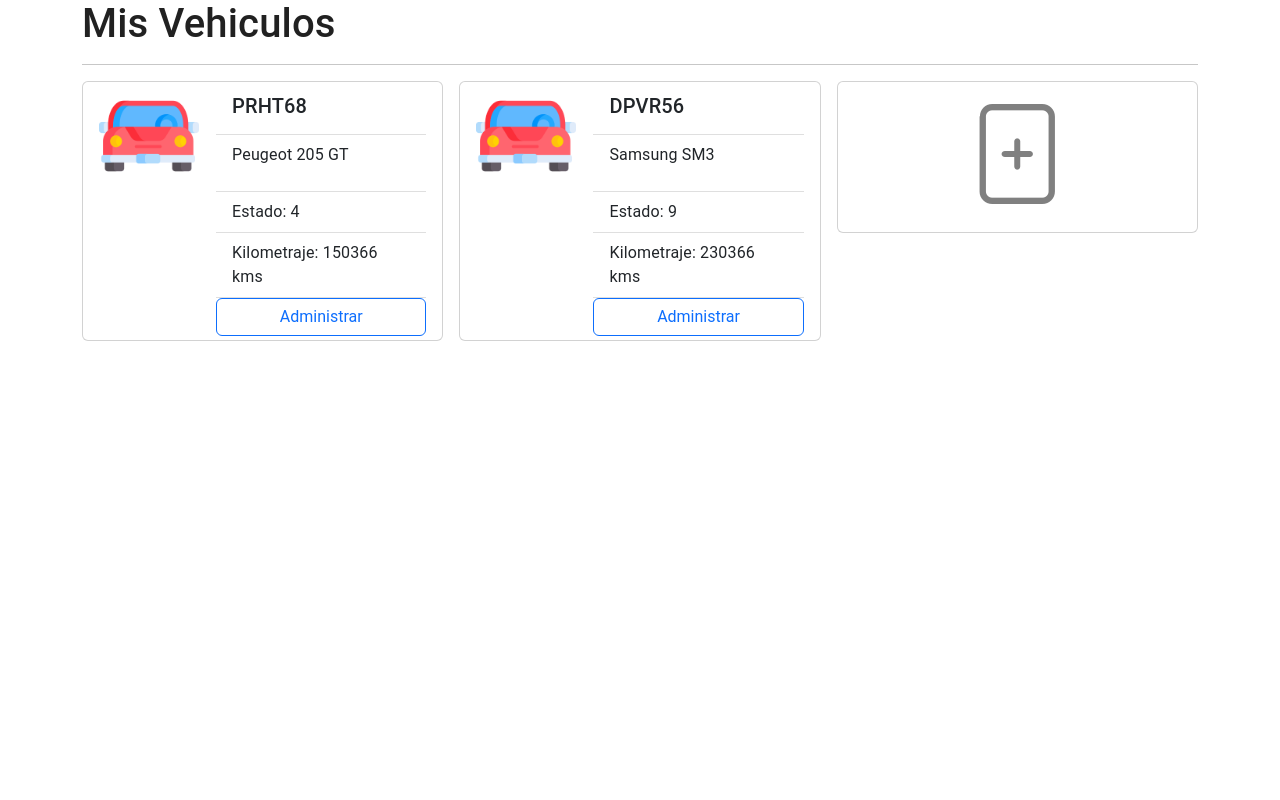
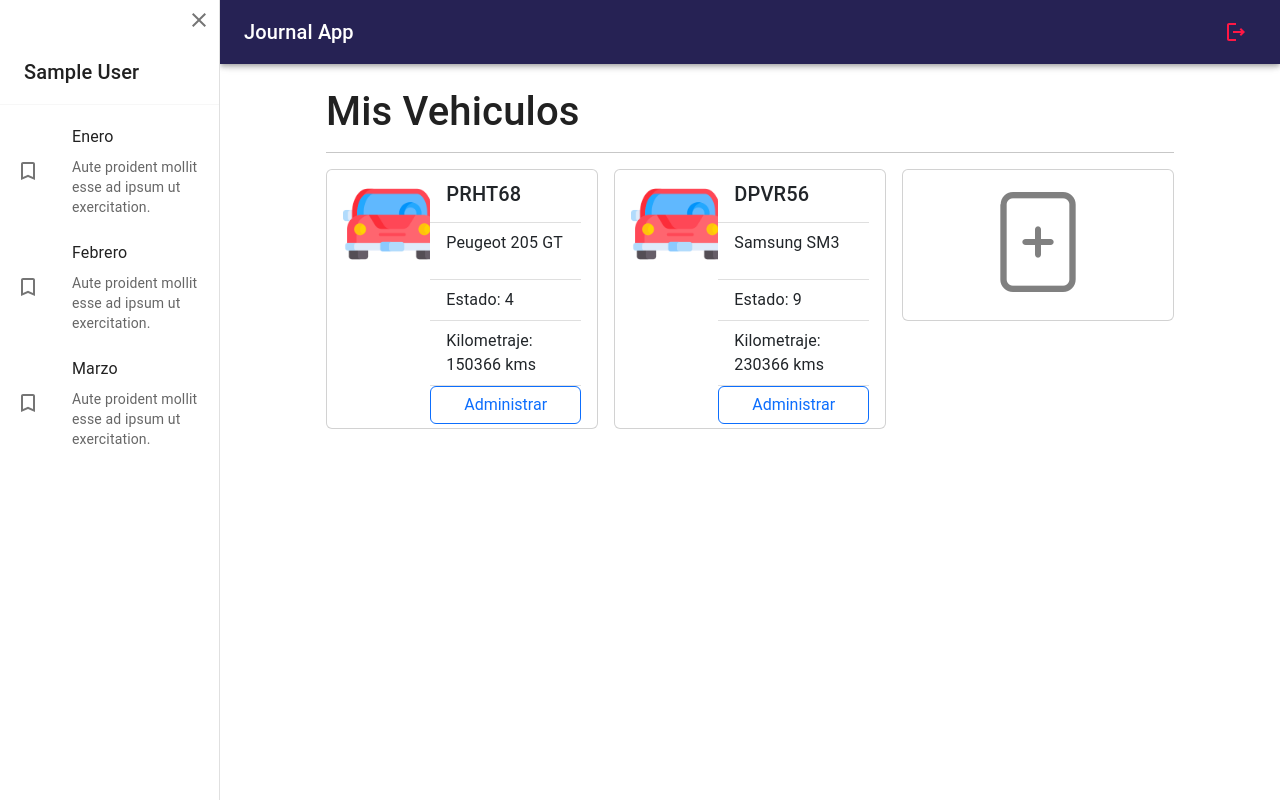
Before and after one commit to racsorazaclasobol/mantencion-vehicular, a React (Vite) app: page /misVehiculos in a window 1280 px wide. Built offline with nearby package versions, Linux system fonts and the light colour scheme; no server answers; sample sign-in values are in the browser's storage.

Commit message:
Se crea NavBar, SideBar, y layour de pagina principal

```diff
--- /dev/null
+++ b/src/vehiculos/components/NavBar.jsx
@@ -0,0 +1,49 @@
+import { LogoutOutlined, MenuOutlined } from "@mui/icons-material"
+import { AppBar, Grid, IconButton, Toolbar, Typography } from "@mui/material"
+import { useDispatch } from "react-redux"
+import { logout, startLogoutFirebase } from "../../store/auth";
+
+export const NavBar = ( { drawerWidth } ) => {
+
+    const dispatch = useDispatch();
+
+    const onLogout = () => {
+        console.log("first")
+
+        dispatch( startLogoutFirebase() )
+
+    }
+
+  return (
+
+    <AppBar
+        position='fixed'
+        sx={ {
+                width:{ sm: `calc(100% - ${ drawerWidth }px)` },
+                ml: { sm: `${ drawerWidth }px` }
+            } }
+    >
+
+    <Toolbar>
+        <IconButton
+            color='inherit'
+            edge="start"
+            sx={ { mr:2, display: { sm: 'none' } } }
+        >
+            <MenuOutlined />
+        </IconButton>
+
+        <Grid container direction='row' justifyContent='space-between' alignItems='center'>
+            <Typography variant="h6" noWrap component="div"> Journal App </Typography>
+
+            <IconButton color="error" onClick={ onLogout } >
+                <LogoutOutlined />
+            </IconButton>
+        </Grid>
+
+    </Toolbar>
+
+    </AppBar>
+
+  )
+}
--- /dev/null
+++ b/src/vehiculos/components/SideBar.jsx
@@ -0,0 +1,82 @@
+import { useSelector } from "react-redux";
+
+import { TurnedInNot, Close } from "@mui/icons-material"
+import { Box, Divider, Drawer, Grid, IconButton, List, ListItem, ListItemButton, ListItemIcon, ListItemText, styled, Toolbar, Typography } from "@mui/material"
+import { useState } from "react";
+
+
+const DrawerHeader = styled('div')(() => ({
+    display: 'flex',
+    alignItems: 'baseline',
+    justifyContent: 'flex-end',
+  }));
+
+export const SideBar = ({ drawerWidth }) => {
+
+    const { displayName } = useSelector( state => state.auth );
+
+    const [open, setOpen] = useState(true);
+
+    const handleDrawerOpen = () => {
+      setOpen(true);
+    };
+
+    const handleDrawerClose = () => {
+      setOpen(false);
+    };
+
+  return (
+
+    <Box
+        component='nav'
+        sx={ { width: { sm: drawerWidth }, flexShrink: { sm: 0 } } }
+    >
+
+        <Drawer
+            variant="persistent"
+            open = { open }
+            sx={{
+                 display: { xs: 'block' },
+                 '& .MuiDrawer-paper': { boxSizing: 'border-box', width: drawerWidth }
+            }}
+        >
+
+            <DrawerHeader>
+                <IconButton onClick={handleDrawerClose}>
+                    <Close />
+                </IconButton>
+            </DrawerHeader>
+
+            <Toolbar>
+                <Typography variant='h6' noWrap component='div'>
+                    { displayName }
+                </Typography>
+            </Toolbar>
+
+            <Divider />
+
+            <List>
+                {
+                    ['Enero', 'Febrero', 'Marzo'].map( text => (
+                        <ListItem key={ text } disablePadding>
+                            <ListItemButton>
+                                <ListItemIcon>
+                                    <TurnedInNot />
+                                </ListItemIcon>
+
+                                <Grid container>
+                                    <ListItemText primary={ text } />
+                                    <ListItemText secondary={ 'Aute proident mollit esse ad ipsum ut exercitation. ' } />
+                                </Grid>
+                            </ListItemButton>
+                        </ListItem>
+                    ) )
+                }
+            </List>
+
+        </Drawer>
+
+    </Box>
+
+  )
+}
--- /dev/null
+++ b/src/vehiculos/layout/VehiculosLayout.jsx
@@ -0,0 +1,31 @@
+import { Box, Toolbar } from "@mui/material"
+import { NavBar } from "../components/NavBar"
+import { SideBar } from "../components/SideBar"
+
+const drawerWidth = 220;
+
+export const VehiculosLayout = ({ children }) => {
+  return (
+
+    <>
+
+        <Box sx={{ display: 'flex' }}>
+
+            <NavBar drawerWidth = { drawerWidth }/>
+
+            <SideBar drawerWidth = { drawerWidth } />
+
+            <Box component = 'main' sx={{ flexGrow: 1, p: 3 }} >
+
+                <Toolbar />
+
+                { children }
+
+            </Box>
+
+        </Box>
+
+    </>
+
+  )
+}
--- a/src/vehiculos/pages/MisVehiculosPage.jsx
+++ b/src/vehiculos/pages/MisVehiculosPage.jsx
@@ -1,12 +1,18 @@
 import { VehiculosList } from "../components"
+import { VehiculosLayout } from "../layout/VehiculosLayout"
 
 export const MisVehiculosPage = () => {
   return (
     <>
-      <h1>Mis Vehiculos</h1>
-      <hr />
 
-      <VehiculosList idOwner='001' />
+      <VehiculosLayout>
+
+        <h1>Mis Vehiculos</h1>
+        <hr />
+
+        <VehiculosList idOwner='001' />
+
+      </VehiculosLayout>
 
     </>
   )
```
